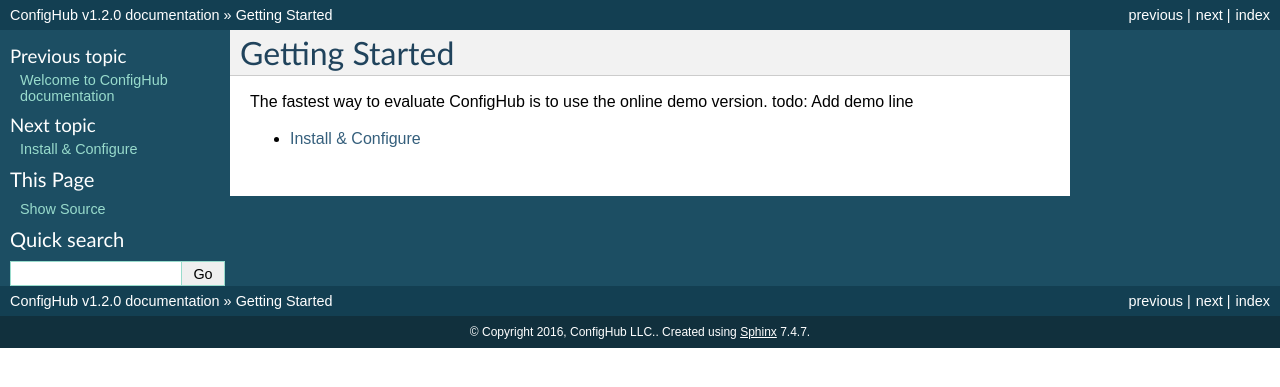
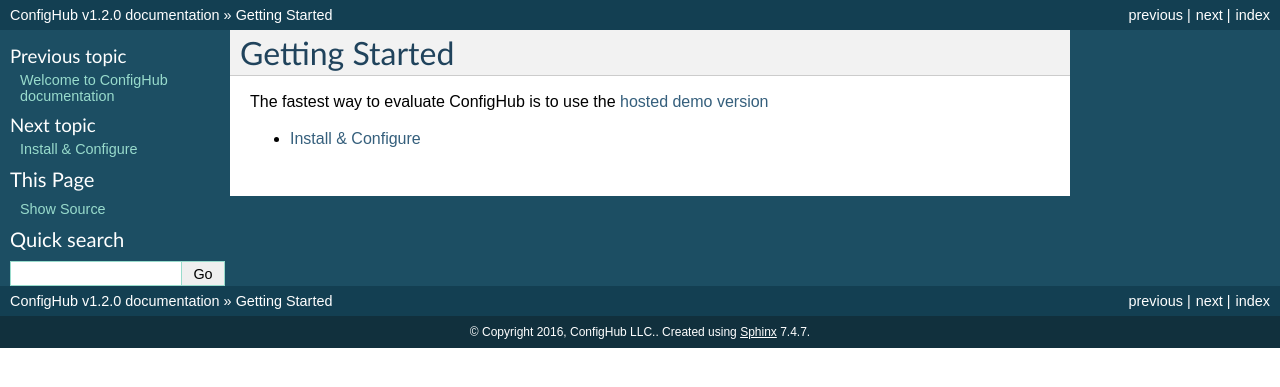
Before and after one commit to ConfigHubPub/Docs, a Sphinx documentation site: the page built from documentation/pages/getting_started.rst, in a window 1280 px wide. Shown: the top 387 px of the page. Built offline with Sphinx 7.4.7, drawn with Linux system fonts in a browser that asks for light colours.

```diff
--- a/documentation/pages/getting_started.rst
+++ b/documentation/pages/getting_started.rst
@@ -4,8 +4,8 @@
 Getting Started
 ***************
 
-The fastest way to evaluate ConfigHub is to use the online demo version.
-todo: Add demo line
+The fastest way to evaluate ConfigHub is to use the
+`hosted demo version <https://demo.confighub.com>`_
 
 .. toctree::
    :titlesonly:
--- a/documentation/pages/schema/pull.rst
+++ b/documentation/pages/schema/pull.rst
@@ -1,6 +1,6 @@
-********
-PULL Api
-********
+**********************
+Configuration PULL API
+**********************
 
 With fully specified context, pull configuration from ConfigHub service.
 The JSON response may contain key-value pairs, as well as resolved files (as per request).
--- a/documentation/pages/schema/push.rst
+++ b/documentation/pages/schema/push.rst
@@ -1,6 +1,6 @@
-********
-PUSH Api
-********
+**********************
+Configuration PUSH API
+**********************
 
 Push API allows clients to update or create properties, context values and tags.
 
```
